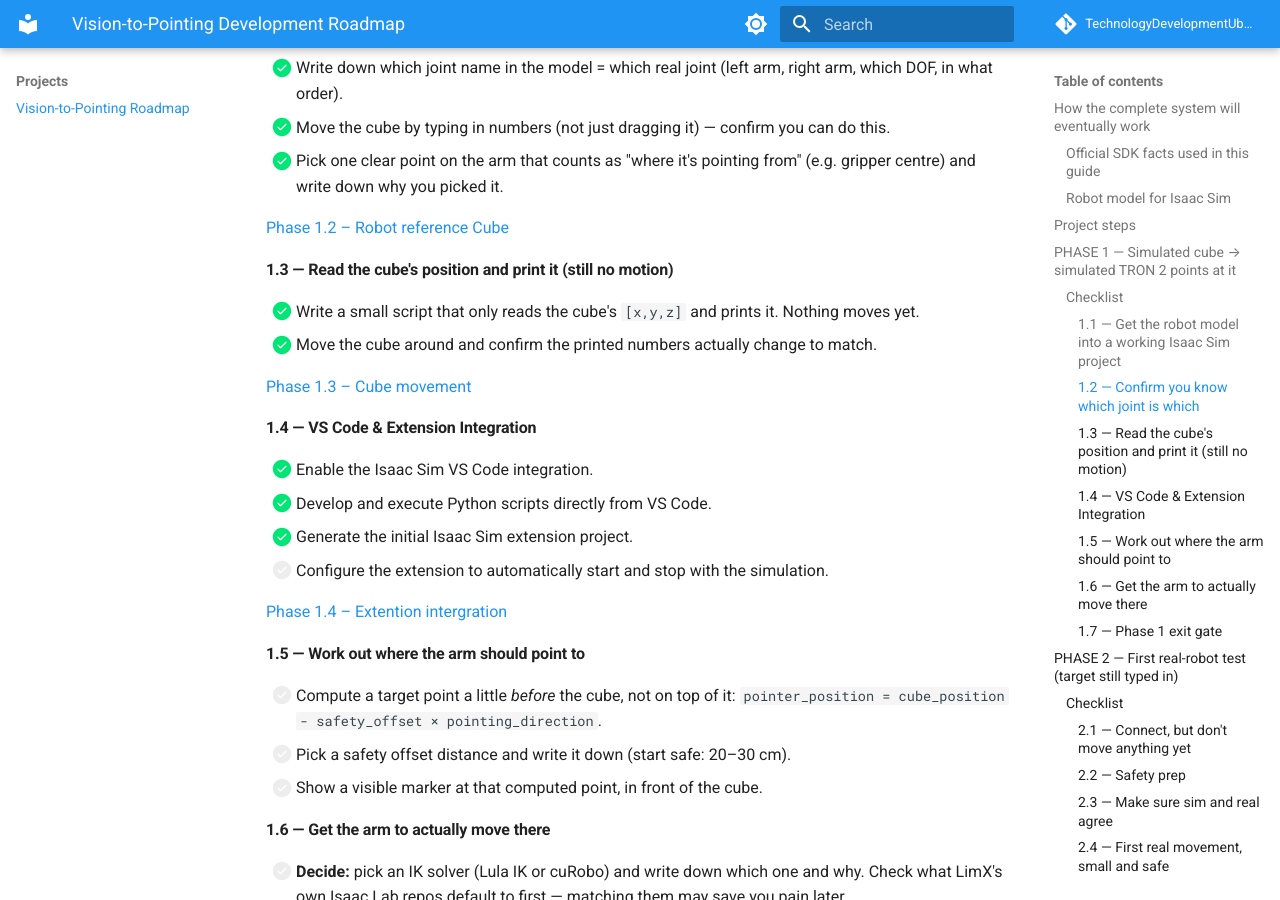
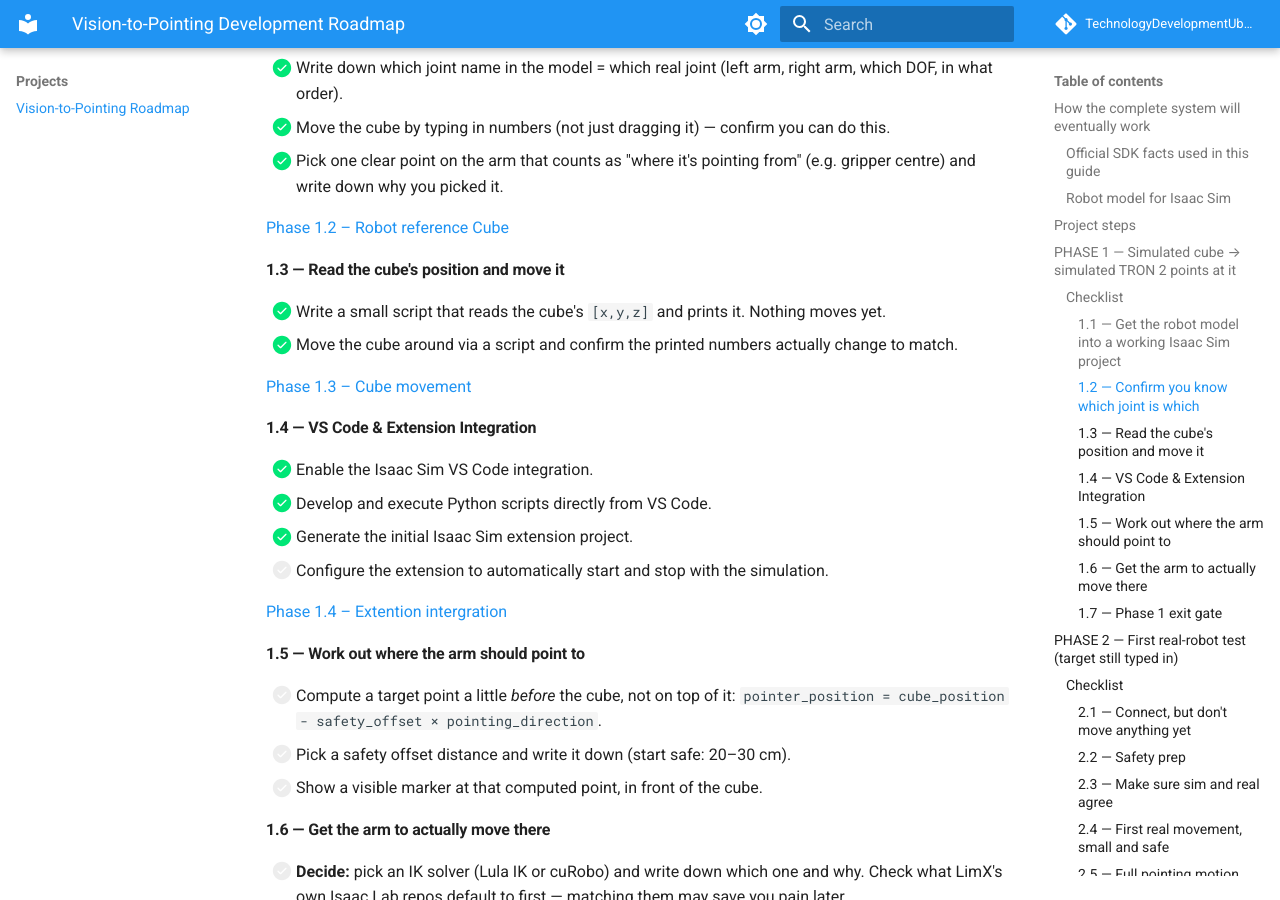
Before and after one commit to TechnologyDevelopmentUbbink/Tron2, an MkDocs documentation site: the page built from docs/projects/vision-pointing-roadmap.md, in a window 1280 px wide and 900 px high, scrolled down 2004 px. Built offline with MkDocs 1.6.1 and Material for MkDocs 9.7.7, drawn with Linux system fonts in a browser that asks for light colours; comment, search, counter and statistics services are not loaded.

Commit message:
Update phase 1.3 to include cube movement

```diff
--- a/docs/projects/vision-pointing-roadmap.md
+++ b/docs/projects/vision-pointing-roadmap.md
@@ -67,10 +67,10 @@
 
 [Phase 1.2 – Robot reference Cube](../assets/Results_Project_Cube/1-2-robot-inspection-reference-scene.md)
 
-#### 1.3 — Read the cube's position and print it (still no motion)
+#### 1.3 — Read the cube's position and move it
 
-- [x] Write a small script that only reads the cube's `[x,y,z]` and prints it. Nothing moves yet.
-- [x] Move the cube around and confirm the printed numbers actually change to match.
+- [x] Write a small script that reads the cube's `[x,y,z]` and prints it. Nothing moves yet.
+- [x] Move the cube around via a script and confirm the printed numbers actually change to match.
 
 [Phase 1.3 – Cube movement](../assets/Results_Project_Cube/1-3-cube-movement-python.md)
 
```
